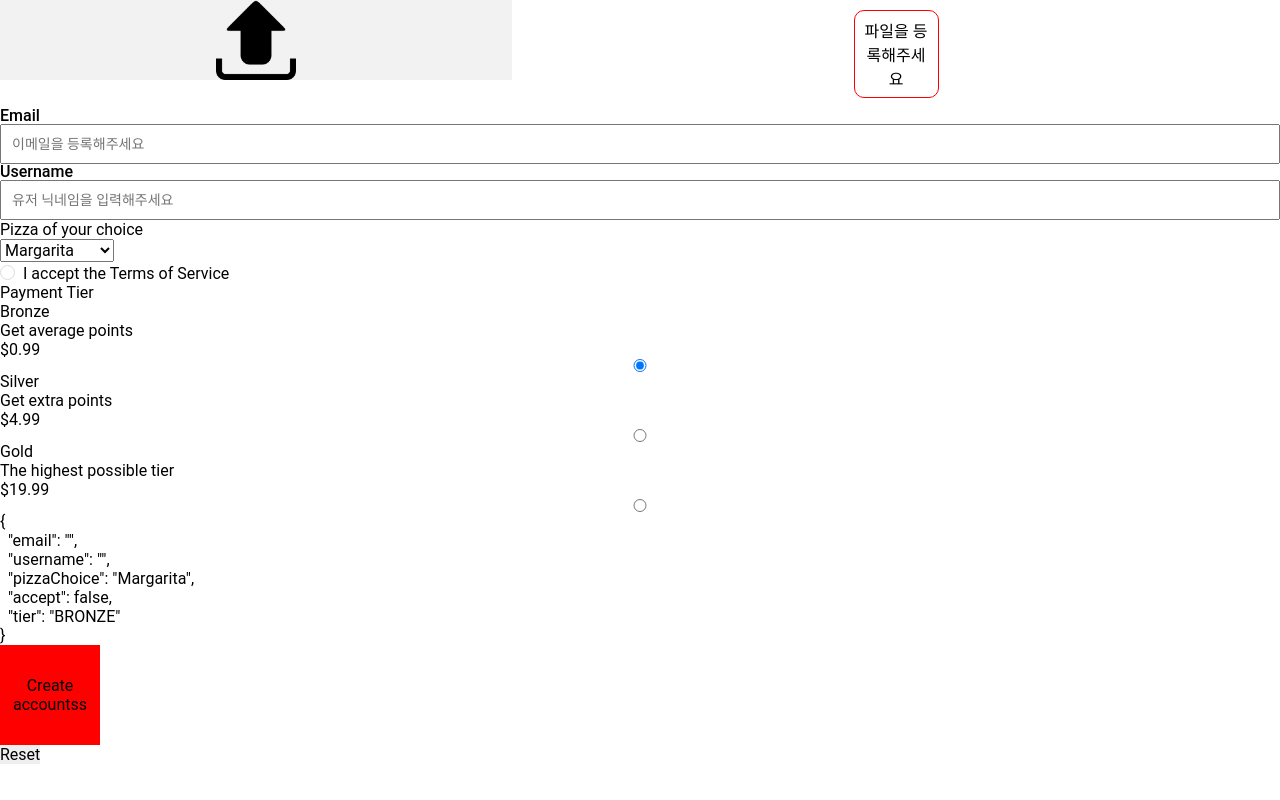
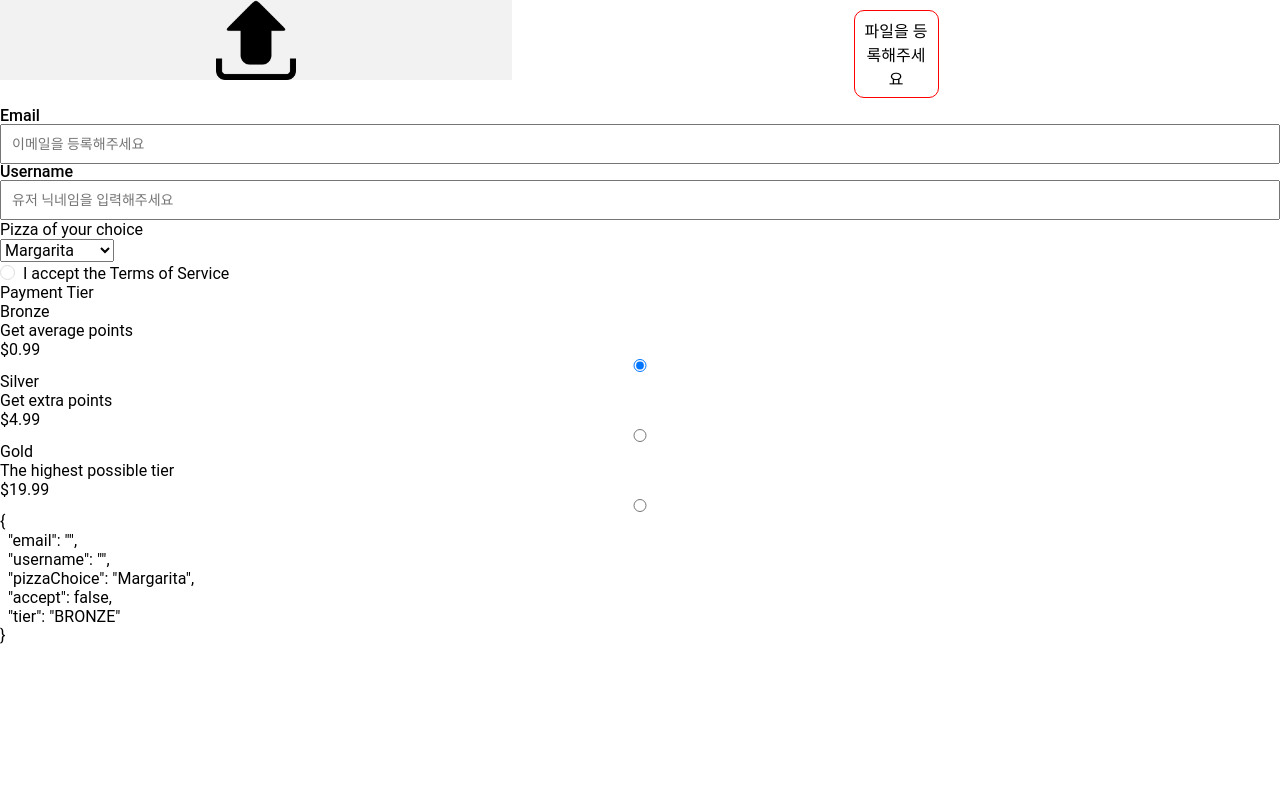
Before and after one commit to searchme86/Client-LOGIN-WITH-CUSTOM-REACT-HOOK-FORM-MODULES, a React (Create React App) app: page /test in a window 1280 px wide. Built offline with nearby package versions, Linux system fonts and the light colour scheme.

Commit message:
⚡️ make it custom components by props

```diff
--- a/src/components/CustomElements/UtilElements/ResetBtnElm.tsx
+++ b/src/components/CustomElements/UtilElements/ResetBtnElm.tsx
@@ -1,23 +1,36 @@
 import React from 'react';
 import { useFormContext } from 'react-hook-form';
 
-import { ResetType } from '../../../pages/User/Login/LoginUtils/LoginFormType';
+import { Button } from '../../../assets/styles/Button.style';
 
-function ResetBtnElm({ values }: ResetType) {
+function ResetBtnElm<DefaultValue extends Record<string, any>>({
+  width,
+  values,
+  btnTxt,
+  bgColor,
+  fontColor,
+}: {
+  values: DefaultValue;
+  btnTxt: string;
+  width?: string;
+  bgColor?: string;
+  fontColor?: string;
+}) {
   const {
     reset,
     formState: { isSubmitting },
   } = useFormContext();
   return (
-    <div className="">
-      <button
-        type="button"
-        disabled={isSubmitting}
-        onClick={() => reset && reset(values)}
-      >
-        Reset
-      </button>
-    </div>
+    <Button
+      type="button"
+      disabled={isSubmitting}
+      width={width}
+      bgColor={bgColor}
+      fontColor={fontColor}
+      onClick={() => reset && reset(values)}
+    >
+      {btnTxt}
+    </Button>
   );
 }
 
--- a/src/components/CustomElements/UtilElements/SubmitBtnElm.tsx
+++ b/src/components/CustomElements/UtilElements/SubmitBtnElm.tsx
@@ -1,25 +1,33 @@
 import React from 'react';
 import { useFormContext } from 'react-hook-form';
 
-import { ButtonWrapper, Button } from '../../../assets/styles/Button.style';
+import { Button } from '../../../assets/styles/Button.style';
 
-function SubmitBtnElm() {
+function SubmitBtnElm({
+  bgColor,
+  width,
+  btnTxt,
+  fontColor,
+}: {
+  btnTxt: string;
+  bgColor?: string;
+  width?: string;
+  fontColor?: string;
+}) {
   const {
     formState: { isSubmitting },
   } = useFormContext();
   return (
-    <ButtonWrapper>
     <Button
       type="submit"
       disabled={isSubmitting}
-        width="100px"
-        height="100px"
+      width={width}
       padding="10px 0"
-        bgColor="red"
+      bgColor={bgColor}
+      fontColor={fontColor}
     >
-        Create accountss
+      {btnTxt}
     </Button>
-    </ButtonWrapper>
   );
 }
 
```
Lines whose indentation alone changed are shown as unchanged.
